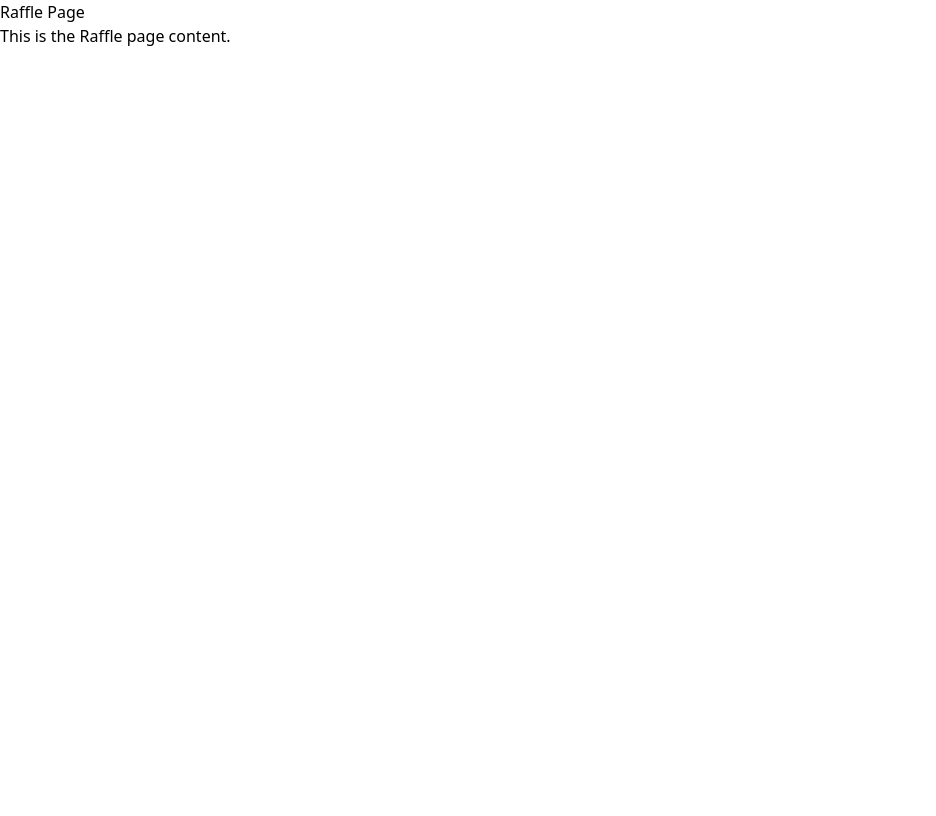
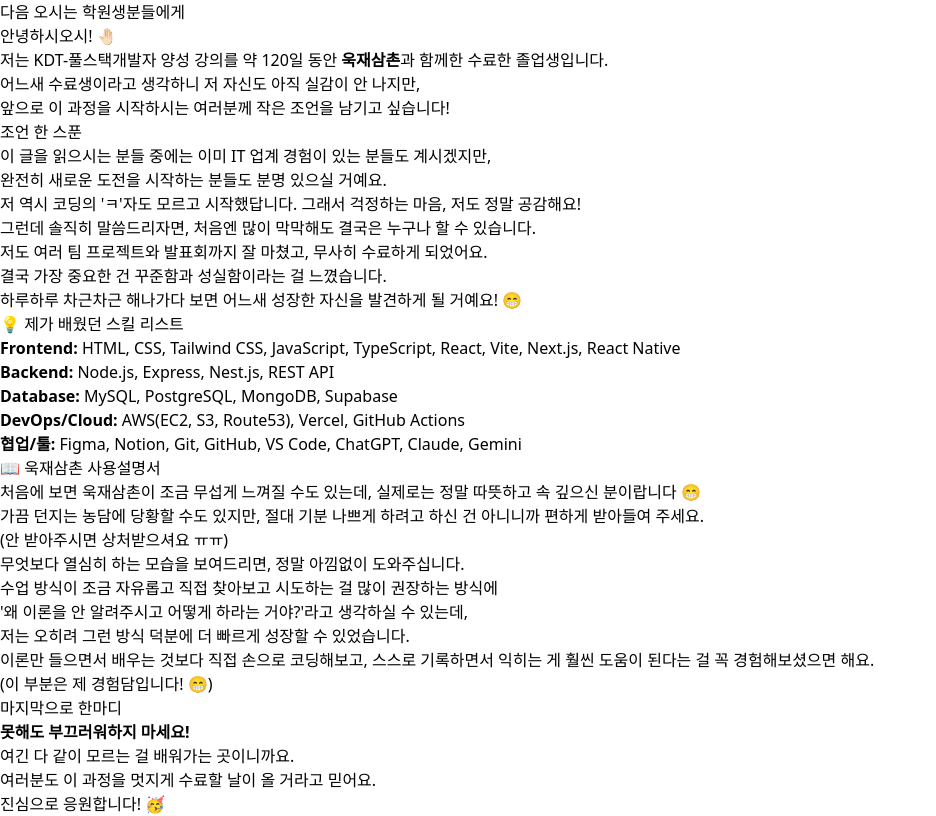
Before and after one commit to kdt-ful-class-three-group/letter, a Next.js app in the folder client/: page /raffle in a window 1280 px wide. Shown: the whole page, without its empty margins (0-936 px from the left). Built offline with nearby package versions, Linux system fonts and the light colour scheme.

Commit message:
라플레시아 추가

```diff
--- a/client/src/app/raffle/page.tsx
+++ b/client/src/app/raffle/page.tsx
@@ -1,8 +1,9 @@
+import { RaffleContainer } from "@/components/raffle/RaffleContainter";
+
 export default function RafflePage() {
   return (
     <div>
-      <h1>Raffle Page</h1>
-      <p>This is the Raffle page content.</p>
+      <RaffleContainer />
     </div>
   );
 }
--- /dev/null
+++ b/client/src/components/raffle/RaffleContainter.tsx
@@ -0,0 +1,57 @@
+export const RaffleContainer = () => {
+  return (
+    <div>
+      <h1>다음 오시는 학원생분들에게</h1>
+
+      <p>안녕하시오시! 🤚🏻</p>
+
+      <p>저는 KDT-풀스택개발자 양성 강의를 약 120일 동안 <strong>욱재삼촌</strong>과 함께한 수료한 졸업생입니다.</p>
+      <p>어느새 수료생이라고 생각하니 저 자신도 아직 실감이 안 나지만,</p>
+      <p>앞으로 이 과정을 시작하시는 여러분께 작은 조언을 남기고 싶습니다!</p>
+
+      <h2>조언 한 스푼</h2>
+
+      <p>이 글을 읽으시는 분들 중에는 이미 IT 업계 경험이 있는 분들도 계시겠지만,</p>
+      <p>완전히 새로운 도전을 시작하는 분들도 분명 있으실 거예요.</p>
+
+      <p>저 역시 코딩의 'ㅋ'자도 모르고 시작했답니다. 그래서 걱정하는 마음, 저도 정말 공감해요!</p>
+
+      <p>그런데 솔직히 말씀드리자면, 처음엔 많이 막막해도 결국은 누구나 할 수 있습니다.</p>
+      <p>저도 여러 팀 프로젝트와 발표회까지 잘 마쳤고, 무사히 수료하게 되었어요.</p>
+      <p>결국 가장 중요한 건 꾸준함과 성실함이라는 걸 느꼈습니다.</p>
+      <p>하루하루 차근차근 해나가다 보면 어느새 성장한 자신을 발견하게 될 거예요! 😁</p>
+
+      <h2>💡 제가 배웠던 스킬 리스트</h2>
+
+      <p><strong>Frontend:</strong> HTML, CSS, Tailwind CSS, JavaScript, TypeScript, React, Vite, Next.js, React Native</p>
+      <p><strong>Backend:</strong> Node.js, Express, Nest.js, REST API</p>
+      <p><strong>Database:</strong> MySQL, PostgreSQL, MongoDB, Supabase</p>
+      <p><strong>DevOps/Cloud:</strong> AWS(EC2, S3, Route53), Vercel, GitHub Actions</p>
+      <p><strong>협업/툴:</strong> Figma, Notion, Git, GitHub, VS Code, ChatGPT, Claude, Gemini</p>
+
+      <h2>📖 욱재삼촌 사용설명서</h2>
+
+      <p>처음에 보면 욱재삼촌이 조금 무섭게 느껴질 수도 있는데, 실제로는 정말 따뜻하고 속 깊으신 분이랍니다 😁</p>
+
+      <p>가끔 던지는 농담에 당황할 수도 있지만, 절대 기분 나쁘게 하려고 하신 건 아니니까 편하게 받아들여 주세요.</p>
+      <p>(안 받아주시면 상처받으셔요 ㅠㅠ)</p>
+
+      <p>무엇보다 열심히 하는 모습을 보여드리면, 정말 아낌없이 도와주십니다.</p>
+
+      <p>수업 방식이 조금 자유롭고 직접 찾아보고 시도하는 걸 많이 권장하는 방식에</p>
+      <p>'왜 이론을 안 알려주시고 어떻게 하라는 거야?'라고 생각하실 수 있는데,</p>
+      <p>저는 오히려 그런 방식 덕분에 더 빠르게 성장할 수 있었습니다.</p>
+      <p>이론만 들으면서 배우는 것보다 직접 손으로 코딩해보고, 스스로 기록하면서 익히는 게 훨씬 도움이 된다는 걸 꼭 경험해보셨으면 해요.</p>
+      <p>(이 부분은 제 경험담입니다! 😁)</p>
+
+      <h2>마지막으로 한마디</h2>
+
+      <p><strong>못해도 부끄러워하지 마세요!</strong></p>
+      <p>여긴 다 같이 모르는 걸 배워가는 곳이니까요.</p>
+
+      <p>여러분도 이 과정을 멋지게 수료할 날이 올 거라고 믿어요.</p>
+      <p>진심으로 응원합니다! 🥳</p>
+
+    </div>
+  );
+}
```
